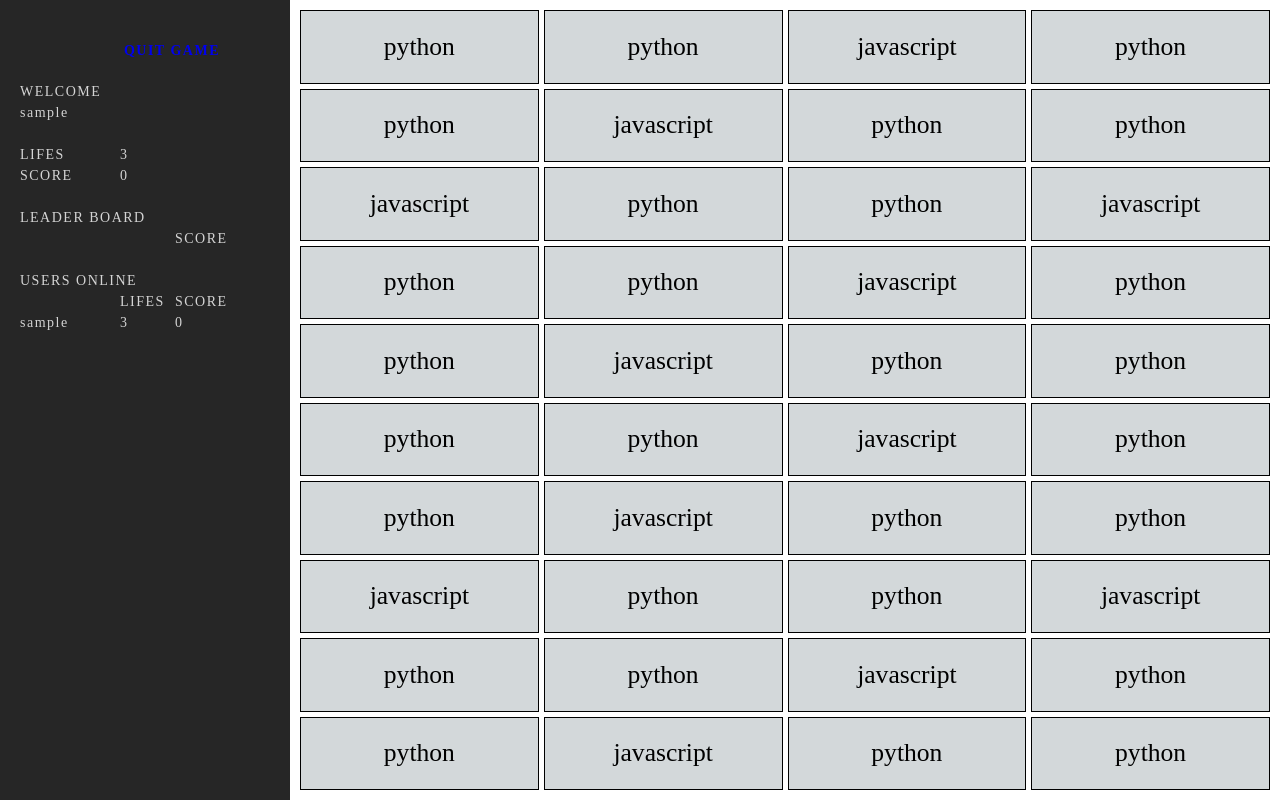
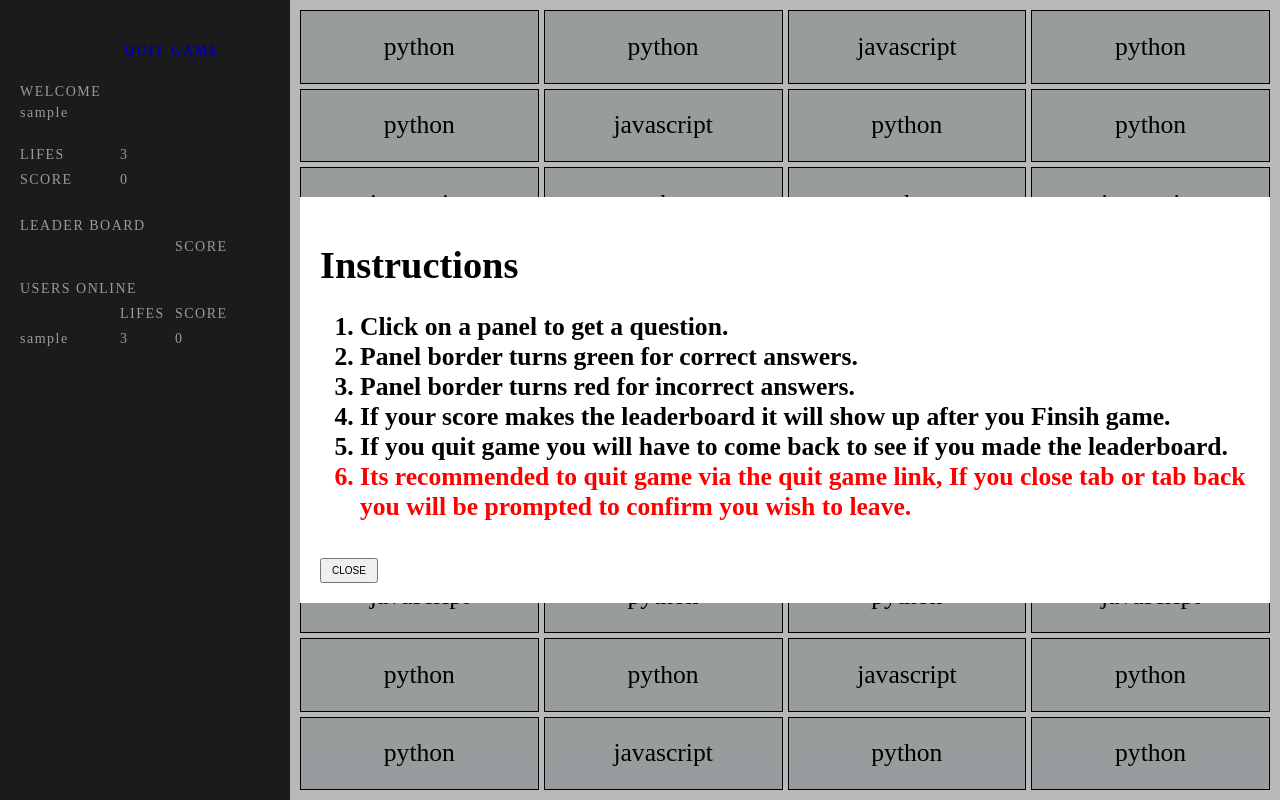
Before and after one commit to JohnL3/trial-milestone-two, a Flask app: page /game in a window 1280 px wide. Run offline with Flask 2, Linux system fonts and the light colour scheme; the visitor is signed in with stand-in values (Sample User, id 1); some libraries are stand-ins or nearby versions.

Commit message:
initial commit

```diff
--- a/app.py
+++ b/app.py
@@ -69,8 +69,6 @@ def game():
 
             leader_board = get_leaderboard(my_users, leader_board)
 
-            print('online',online)
-
             socketio.emit('in_out_game', {'data': online})
             socketio.emit('leaders', {'data': leader_board})
 
@@ -84,8 +82,7 @@ def game():
              else:
                 online = remove_user_online(user,online)
                 online = add_user_online(my_users,user,online)
-             print('')
-             print('ONLINE',online)
+
              leader_board = get_leaderboard(my_users, leader_board)
 
              socketio.emit('in_out_game', {'data': online})
@@ -119,14 +116,15 @@ def answer():
     global online
     if request.method == 'POST':
         data = request.get_json()
-
         user = session.get('username')
-
         result = check_answer(data['questionId'],data['answer'])
 
         if result[0]['result'] == 'correct':
             online = update_user_online(user, online)
             my_users[session.get('username')]['score'] = my_users[session.get('username')]['score']+1
+        else:
+            my_users[user]['wrong'].append([result[0]['id'],result[0]['answer']])
+            print('Wrong',my_users[user]['wrong'])
 
         socketio.emit('in_out_game', {'data': online})
         score = my_users[user]['score']
@@ -142,15 +140,11 @@ def handleMessage(msg):
 
 
 @socketio.on('exitgame')
-def exitgame(usr):
+def exitgame(user):
     global online
-    user =''
-    user = usr
 
     if user in online:
         online = remove_user_online(user, online)
-        print('EXITED GAME',user)
-        print('EXITED GAME',online)
         socketio.emit('in_out_game', {'data': online})
 
 
--- a/data/helper.py
+++ b/data/helper.py
@@ -1,11 +1,7 @@
 from flask import session
 from flask_session import Session
-from questions_answers import my_q_a
-from random import choice
+from data.questions_answers import my_q_a
 import operator
-
-def how_many_quest():
-    return len(my_q_a)
 
 def id_type():
     id_Type = []
@@ -73,14 +69,7 @@ def get_leaderboard(all_users, leaderboard):
     l.sort(key = operator.itemgetter(1), reverse = True)
 
     return(l[:3])
-'''
-def get_users_scores(all_users):
-    scores = []
-    for key in all_users:
-        scores.append((all_users[key]['username'],all_users[key]['score']))
 
-    return scores
-'''
 
 def add_user_online(all_users,user, all_online):
 
--- a/static/css/styles.css
+++ b/static/css/styles.css
@@ -75,6 +90,52 @@ form,
   margin-bottom: 20px;
 }
 
+/********* game instructions ************/
+.game-instructions {
+  width: 100%;
+  height: 100vh;
+  z-index: 100;
+  justify-content: center;
+  align-items: center;
+  box-sizing: border-box;
+  padding-left: 45px;
+  font-size: 20px;
+  font-weight: 600;
+  display: flex;
+  position: absolute;
+  top: 0;
+  background: #00000047;
+  padding-left: 50px;
+}
+
+.instructions-inner h1 {
+  font-size: 5vw;
+}
+
+.instructions-inner ol {
+  font-size: 3vw;
+}
+
+.instructions-inner ol li:last-child {
+  color: red;
+}
+
+.instructions-inner button {
+  margin-top: 10px;
+  padding: 5px 10px;
+  font-size: 10px;
+}
+
+.instructions-inner {
+  background: white;
+  width: calc(100% - 10px);
+  margin-right: 10px;
+  box-sizing: border-box;
+  padding: 20px;
+}
+
+/************************************************/
+
 #instructions span {
   float: right;
   padding-right: 10px;
@@ -94,12 +155,18 @@ form,
 #online-users {
   display: grid;
   grid-template-columns: 1fr 55px 55px;
+  grid-auto-rows: 25px;
 }
 
 .online,
 .leader-board,
 #online-users {
   grid-column: 1/-1;
+}
+
+#online-users {
+  height: 250px;
+  overflow: hidden;
 }
 /****************************************************************/
 #board {
@@ -233,6 +328,18 @@ form,
 	    left: 0;
 	    grid-column: 1;
 	  }
+
+	  .game-instructions {
+	    padding-left: 300px;
+	  }
+
+	  .instructions-inner h1 {
+      font-size: 3vw;
+    }
+
+    .instructions-inner ol {
+      font-size: 2vw;
+    }
 
     main {
       margin-left: 0;
--- a/static/js/game.js
+++ b/static/js/game.js
@@ -1,7 +1,7 @@
 let myAlert = true;
 // used for when user clicks to close browser window
 // i need to remove user from user list of other users online
-/*window.onbeforeunload  = function(e) {
+window.onbeforeunload  = function(e) {
     if (myAlert === true) {
         let user = $('#username').text();
         clearScreen();
@@ -11,7 +11,7 @@ let myAlert = true;
         return dialoug;
     }
     myAlert = true;
-};*/
+};
 
 // basic set up of socketio and message to say its working
 let socket = io.connect(location.protocol + '//' + document.domain + ':' + location.port);
@@ -91,6 +91,11 @@ if(window_width >1100) {
   $('#md-screen-con').removeClass('sm-screen-con');
 }
 
+
+$('.close-instructions').click(function(){
+  $('.game-instructions').css('display','none');
+});
+
 $('#burger').click(function(){
 
    if($('aside').css('left') === '-245px') {
@@ -121,7 +126,7 @@ $('.sqr').click(function(e){
       let data = {"quest_id": clickedOn};
       $.ajax({
         type : 'POST',
-        url : "https://question-answer-johnl3.c9users.io/questions",
+        url : "http://question-answer-johnl3.c9users.io/questions",
         contentType: 'application/json;charset=UTF-8',
         dataType: 'json',
         data : JSON.stringify(data),
@@ -138,13 +143,15 @@ $('.sqr').click(function(e){
 let previousData;
 let answers = [];
 
+
+
 // post answer to question to server
 $('#ans-button').click(()=>{
 
-   let _id = $('.surround').attr('id');
+  let _id = $('.surround').attr('id');
 
   if(Object.getOwnPropertyNames(previousData).length > 2) {
-    $('input:radio:checked').each(function() {
+    $('input:checkbox:checked').each(function() {
       answers.push($(this).val());
     });
 
@@ -152,23 +159,38 @@ $('#ans-button').click(()=>{
       questionId: _id,
       answer: answers
     };
+    if(answers.length > 0){
+    console.log('answerData',answerData);
     postAnswers(answerData);
+    } else {
+      $('.error-msg').css('display','flex');
+      setTimeout(function(){
+        $('.error-msg').css('display','none');
+      },3000);
+    }
   } else {
     let answers = $('.ans-inp').val().split(/[\\,]\s|[\s\\,]/);
+    if(answers != '') {
+      let answerData = {
+        'questionId': _id,
+        'answer': answers
+      };
 
-    let answerData = {
-      'questionId': _id,
-      'answer': answers
-    };
-    console.log(answerData);
-    postAnswers(answerData);
+      console.log('answerData',answerData);
+      postAnswers(answerData);
+    } else {
+      $('.error-msg').css('display','flex');
+      setTimeout(function(){
+        $('.error-msg').css('display','none');
+      },3000);
+    }
   }
 });
 
 function postAnswers(data) {
   $.ajax({
       type : 'POST',
-      url : "https://question-answer-johnl3.c9users.io/answer",
+      url : "http://question-answer-johnl3.c9users.io/answer",
       contentType: 'application/json;charset=UTF-8',
       dataType: 'json',
       data : JSON.stringify(data),
@@ -219,10 +241,15 @@ if (Object.getOwnPropertyNames(data).length > 2) {
 
 function createAnswerElement(answer,item) {
       let el =`<div class='answer'>
-      <input type="radio" id="radio-`+item+`" value="`+answer+`">
+      <input type="checkbox" class="radio" id="radio-`+item+`" value="`+answer+`">
       <span>`+answer+`</span>
       </div>`;
       return el;
     }
 
 }
+
+function errorElement() {
+  let el = `<div class='error-msg'><span>You must provide an answer.</span></div>`;
+  $('.ans-button').append(el);
+}
--- a/templates/game.html
+++ b/templates/game.html
@@ -61,6 +61,22 @@
         </div>
 
     </aside>
+    <div class='game-instructions'>
+      <div class='instructions-inner'>
+        <h1>Instructions</h1>
+        <div>
+          <ol>
+            <li>Click on a panel to get a question.</li>
+            <li>Panel border turns green for correct answers.</li>
+            <li>Panel border turns red for incorrect answers.</li>
+            <li>If your score makes the leaderboard it will show up after you Finsih game.</li>
+            <li>If you quit game you will have to come back to see if you made the leaderboard.</li>
+            <li>Its recommended to quit game via the quit game link, If you close tab or tab back you will be prompted to confirm you wish to leave.</li>
+          </ol>
+        </div>
+        <button class='close-instructions'>CLOSE</button>
+      </div>
+    </div>
     <div id='board'>
         <div class="sqr-con">
           {% for id,type in type_id %}
@@ -84,6 +100,9 @@
         </div>
       </div>
     </div>
+    <div class='error-msg'>
+      <span>You cannot submit an EMPTY ANSWER</span>
+    </div>
 </div>
 
 <script src="https://code.jquery.com/jquery-3.3.1.min.js" integrity="sha256-FgpCb/KJQlLNfOu91ta32o/NMZxltwRo8QtmkMRdAu8=" crossorigin="anonymous"></script>
--- a/templates/index.html
+++ b/templates/index.html
@@ -15,7 +15,7 @@
         <form id='myForm' action='https://question-answer-johnl3.c9users.io' method='POST'>
             <div id="user">
                 <label class='user'>Max characthers 12</label>
-                <input class='user' type='text' name='username' value='{{username}}'>
+                <input class='user' type='text' required='true' maxlength='12' name='username' value='{{username}}'>
                 <button type="submit" value='submit' class="user btn">Enter Game</button>
             </div>
         </form>
```
Also changed, not shown: other parts of static/css/styles.css (+57 -4 lines), my_functions.py (+20 -5 lines), tests/test_functions.py (renamed from test_functions.py, +93 -29 lines), tests/__init__.py (added).
